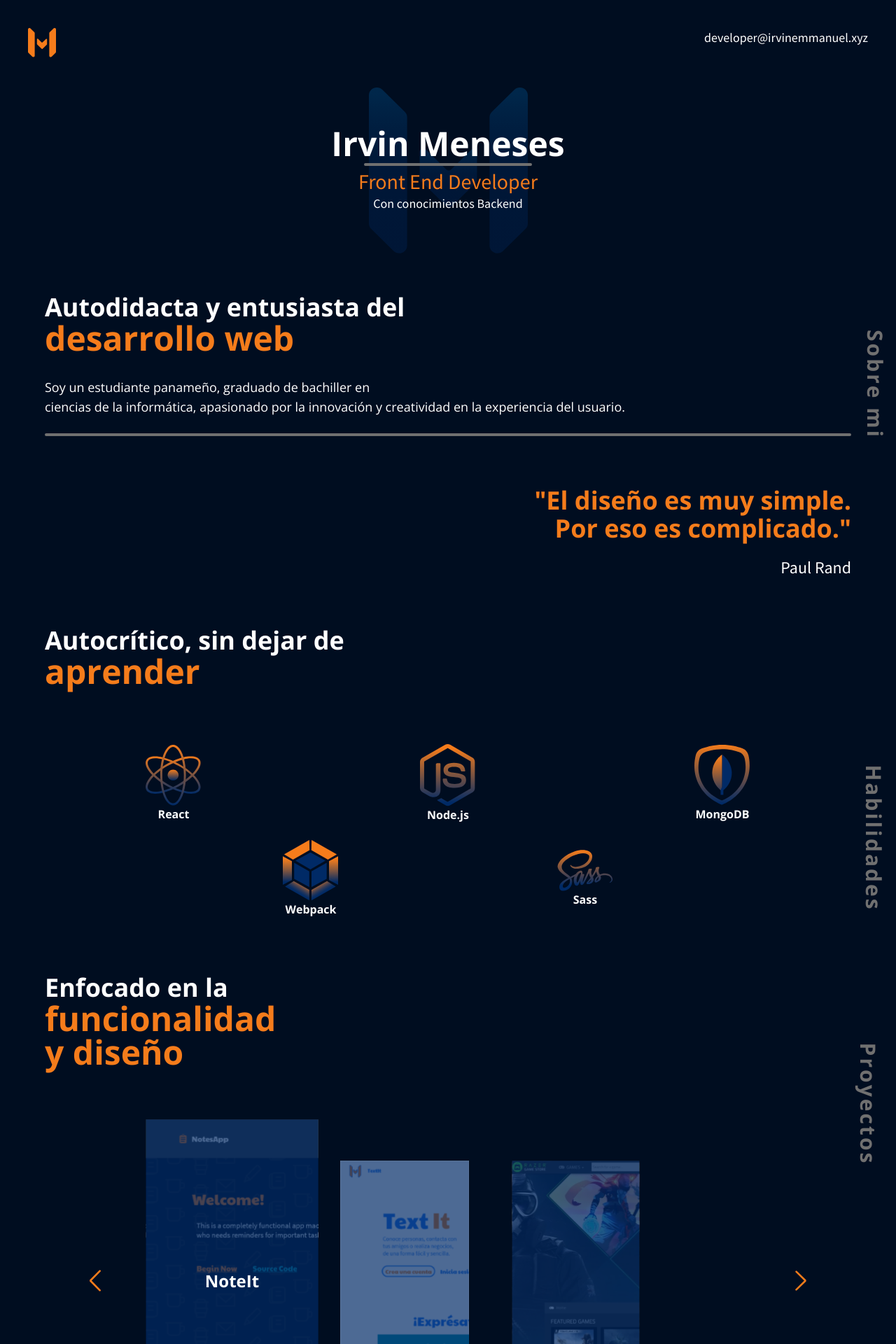
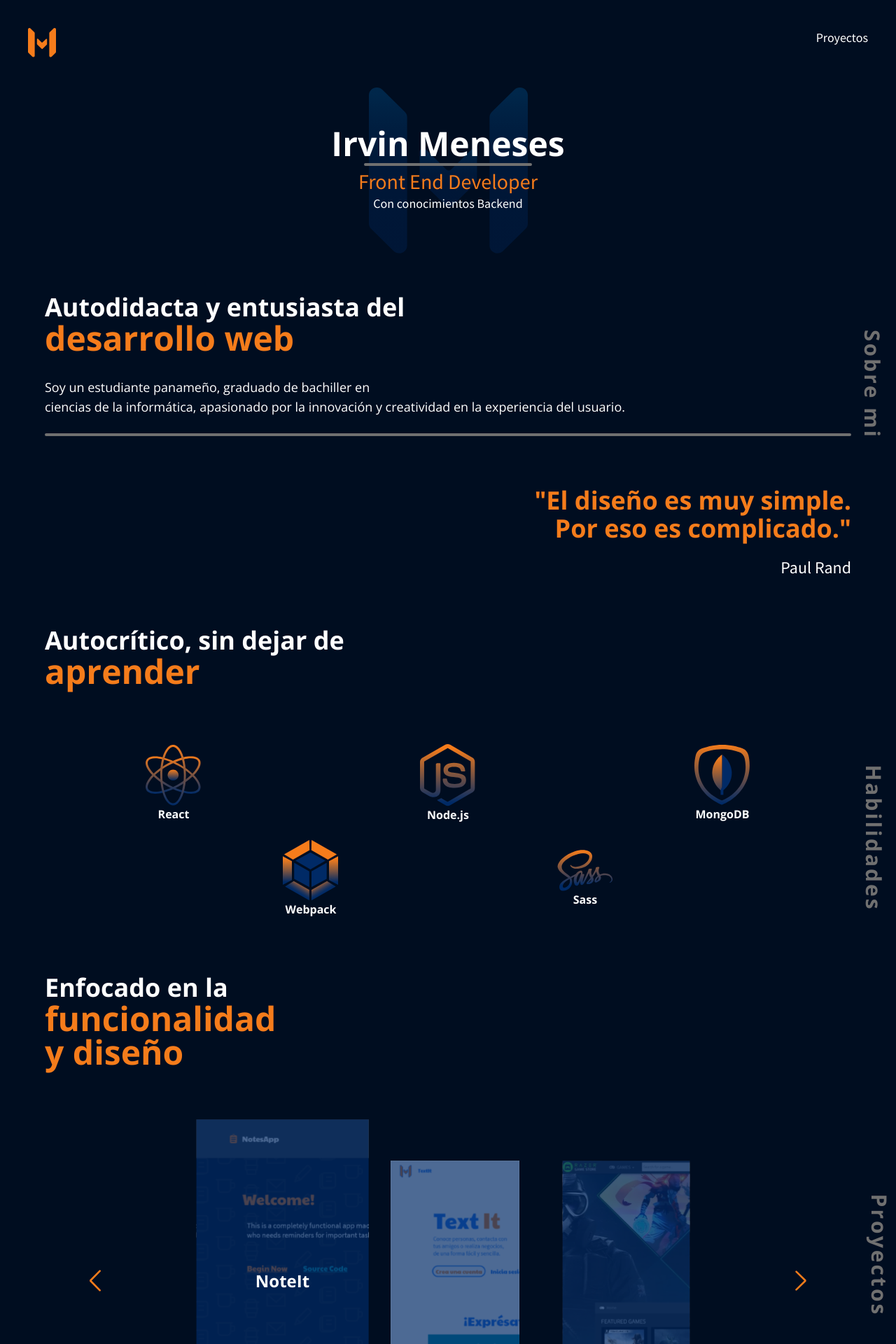
Before and after one commit to Irvinemmanuel16/personal-portfolio, a React (Create React App) app: page / in a window 1280 px wide. Shown: the top 1920 px of the page at 70% size. Built offline with nearby package versions, Linux system fonts and the light colour scheme.

Commit message:
Se implementaron mejoras en el Slider y se agregó un enlace a proyectos

```diff
--- a/public/index.html
+++ b/public/index.html
@@ -8,6 +8,6 @@
     <title>Irvin Meneses</title>
   </head>
   <body class="bg-primary">
-    <div id="root" class="min-h-screen max-w-full"></div>
+    <div id="root" class="min-h-screen max-w-full" style="scroll-behavior: smooth;"></div>
   </body>
 </html>
--- a/src/components/App.jsx
+++ b/src/components/App.jsx
@@ -10,14 +10,14 @@ import Footer from "./Footer";
 function App() {
   return (
     <>
-      <Header />
-      <Hero />
-      <SobreMi />
-      <Habilidades />
       <Router>
+        <Header />
+        <Hero />
+        <SobreMi />
+        <Habilidades />
         <Proyectos />
+        <Footer />
       </Router>
-      <Footer />
     </>
   );
 }
--- a/src/components/Header.jsx
+++ b/src/components/Header.jsx
@@ -4,8 +4,8 @@ export default function Header() {
   return (
     <header className='w-full pt-10 flex justify-around sm:justify-between sm:px-8 md:px-10'>
         <Logo />
-        <a className='text-white font-source md:text-lg' href='mailto:developer@irvinemmanuel.xyz' target="_top">
-          developer@irvinemmanuel.xyz
+        <a className='text-white font-source md:text-lg' href='#proyectos'>
+          Proyectos
         </a>
     </header>
   )
--- a/src/components/ProjectsSlider.jsx
+++ b/src/components/ProjectsSlider.jsx
@@ -25,18 +25,18 @@ export default function ProjectsSlider() {
 
 	return (
 		<div className='grid mt-10'>
-			<button className='text-xl text-white flex items-center justify-center col-start-1 row-start-1 outline-none focus:outline-none' onClick={prevSlide}>
+			<button className='h-10 text-xl text-white flex self-center items-center justify-center col-start-1 row-start-1 outline-none focus:outline-none' onClick={prevSlide}>
 				<img className='h-auto w-4' src={backward} alt="backward arrow"/>
 			</button>
-			<button className='text-xl text-white flex items-center justify-center col-start-3 row-start-1 outline-none focus:outline-none' onClick={nextSlide}>
+			<button className='h-10 text-xl text-white flex self-center items-center justify-center col-start-3 row-start-1 outline-none focus:outline-none' onClick={nextSlide}>
 				<img className='h-auto w-4' src={forward} alt="forward arrow"/>
 			</button>
-			<div className='flex overflow-x-scroll w-full'>
+			<div className='flex overflow-x-auto w-5/6 mx-auto'>
 				{sliderData.map((slide, index) => {
 					return(
 						<>
 							{index === current
-								? <Link to={slide.to} ref={focusRef} className='flex items-center justify-center relative flex-shrink-0'><img className='h-auto transition duration-500' src={slide.image} alt={slide.alt} key={index} /><p className='z-10 text-white absolute font-open font-bold text-2xl'>{slide.title}</p></Link>
+								? <Link to={slide.to} ref={focusRef} className='flex items-center justify-center relative flex-shrink-0'><img className='h-auto w-5/6 md:w-full transition duration-500' src={slide.image} alt={slide.alt} key={index} /><p className='z-10 text-white absolute font-open font-bold text-2xl'>{slide.title}</p></Link>
 								: <Link to={slide.to} className='flex items-center justify-center relative flex-shrink-0'><img className='h-auto transition duration-500 transform scale-75' src={slide.image} alt={slide.alt} key={index} /></Link>
 							}
 						</>
@@ -46,10 +46,10 @@ export default function ProjectsSlider() {
 			<div className='row-start-2 col-start-2 flex mt-4 justify-center'>
 				{sliderData.map((image, index) => {
 					return(
-					<span onClick={() => setCurrent(index)} key={index} className='p-2 pt-4'>
+					<span onClick={() => setCurrent(index)} className='p-2 pt-4'>
 						{current === index
-							? <img className='transition duration-300' src={activeDot} alt="activedot"/>
-							: <img className='transition duration-300' src={dot} alt="dot"/>
+							? <img className='transition duration-300' key={index} src={activeDot} alt="activedot"/>
+							: <img className='transition duration-300' key={index} src={dot} alt="dot"/>
 						}
 					</span>
 					)
--- a/src/components/Proyectos.jsx
+++ b/src/components/Proyectos.jsx
@@ -2,11 +2,11 @@ import ProjectsSlider from './ProjectsSlider';
 
 export default function Proyectos() {
   return (
-    <section className='mt-16 md:mt-20 px-8 md:px-16 flex flex-col'>
+    <section id='proyectos' className='mt-16 md:mt-20 px-8 md:px-16 flex flex-col relative'>
       <h5 className='md:text-4xl'>Enfocado en la</h5>
       <h6 className='md:text-5xl'>funcionalidad<br />y diseño</h6>
       <div className='mt-8'>
-        <p className='font-open text-gray text-center text-xl md:text-3xl font-bold transform md:rotate-90 md:tracking-widest md:flex md:self-center md:absolute md:-right-12 md:top-26 h-auto'>Proyectos</p>
+        <p className='font-open text-gray text-center text-xl md:text-3xl font-bold transform md:rotate-90 md:tracking-widest md:flex md:self-center md:absolute md:-right-16 md:top-96 h-auto'>Proyectos</p>
       </div>
       <ProjectsSlider />
     </section>
--- a/src/components/SobreMi.jsx
+++ b/src/components/SobreMi.jsx
@@ -4,7 +4,7 @@ export default function SobreMi() {
       <h5 className='md:text-4xl'>Autodidacta y entusiasta del</h5>
       <h6 className='md:text-5xl'>desarrollo web</h6>
       <div className='mt-6 md:h-auto'>
-        <p className='font-open text-gray text-xl md:text-3xl font-bold transform md:rotate-90 md:tracking-widest md:flex md:self-center md:absolute md:-right-12 md:top-26 h-auto'>Sobre mi</p>
+        <p className='font-open text-gray text-xl md:text-3xl font-bold transform md:rotate-90 md:tracking-widest md:flex md:self-center md:absolute md:-right-11 md:top-26 h-auto'>Sobre mi</p>
         <p className='py-2 text-white font-open md:text-lg md:w-auto'>Soy un estudiante panameño, graduado de bachiller en <br /> ciencias de la informática, apasionado por la innovación y creatividad en la experiencia del usuario.</p>
       </div>
       <hr className='w-80 md:w-full border-2 border-gray bg-gray rounded my-4 self-center' />
```
